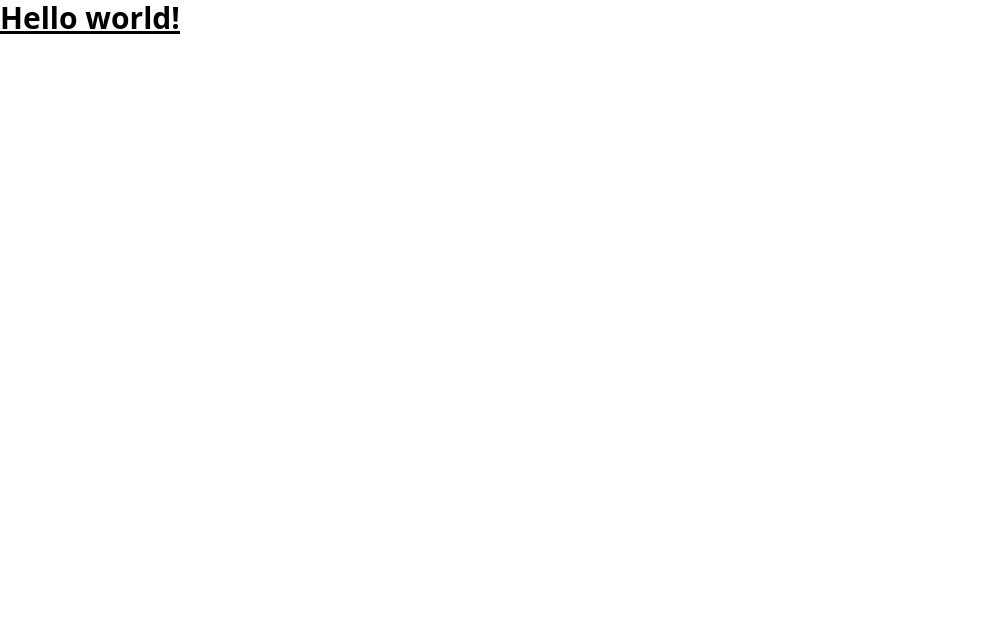
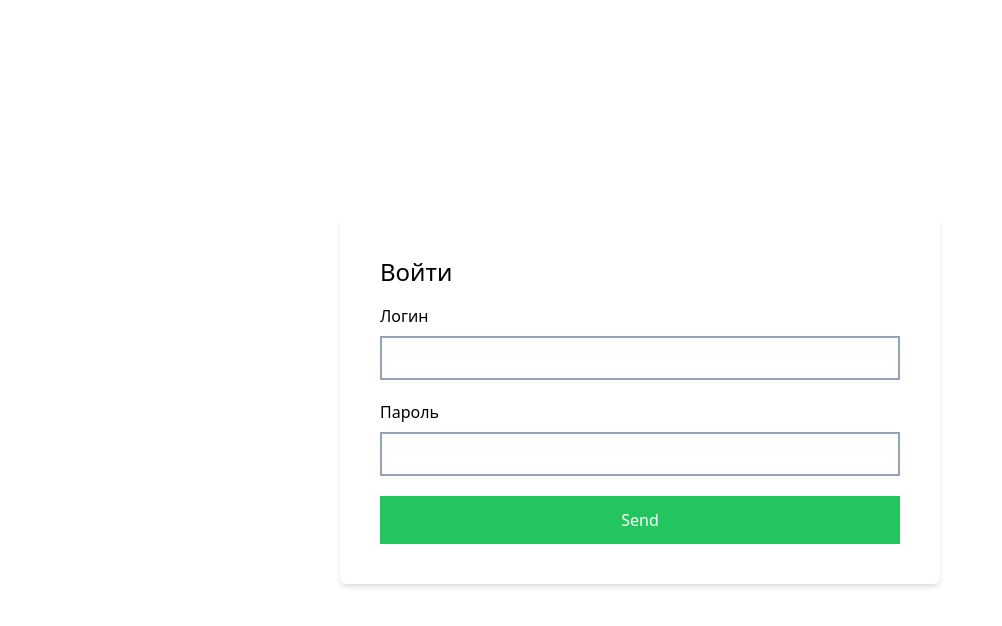
Before and after one commit to feralist21/s-vue, a Vue app: page / in a window 1280 px wide. Shown: the top 626 px of the page, without its empty margins (0-1002 px from the left). Built offline with nearby package versions, Linux system fonts and the light colour scheme.

Commit message:
Добавляет компонент входа

```diff
--- a/index.html
+++ b/index.html
@@ -1,5 +1,5 @@
 <!doctype html>
-<html lang="en">
+<html lang="ru">
     <head>
         <meta charset="UTF-8" />
         <link rel="icon" type="image/svg+xml" href="/vite.svg" />
--- a/src/components/App/App.vue
+++ b/src/components/App/App.vue
@@ -1,7 +1,9 @@
-<script setup></script>
+<script setup>
+import AuthPage from '@components/Pages/Auth/AuthPage.vue';
+</script>
 
 <template>
-    <h1 class="text-3xl font-bold underline">Hello world!</h1>
+    <AuthPage/>
 </template>
 
 <style scoped></style>
--- /dev/null
+++ b/src/components/Auth/AuthForm.vue
@@ -0,0 +1,28 @@
+<script setup></script>
+
+<template>
+    <div class="p-10 shadow-md rounded-md">
+        <h1 class="text-2xl block mb-4">Войти</h1>
+        <form class="flex flex-col gap-y-5" action="">
+            <div class="flex flex-col gap-y-2">
+                <label class="block" for="userName">Логин</label>
+                <input
+                    class="block outline-none border-2 border-slate-400 p-2"
+                    type="text"
+                    name="userName"
+                    id="userName"
+                />
+            </div>
+            <div class="flex flex-col gap-y-2">
+                <label class="block" for="password">Пароль</label>
+                <input
+                    class="block outline-none border-2 border-slate-400 p-2"
+                    type="password"
+                    name="password"
+                    id="password"
+                />
+            </div>
+            <button class="block py-3 outline-none bg-green-500 text-white">Send</button>
+        </form>
+    </div>
+</template>
--- /dev/null
+++ b/src/components/Pages/Auth/AuthPage.vue
@@ -0,0 +1,9 @@
+<script setup>
+import AuthForm from '@components/Auth/AuthForm.vue';
+</script>
+
+<template>
+    <div class="w-full h-screen flex items-center justify-center">
+        <AuthForm class="w-[600px]"/>
+    </div>
+</template>
```
Also changed, not shown: jsconfig.json (renamed from .jsconfig.json).
